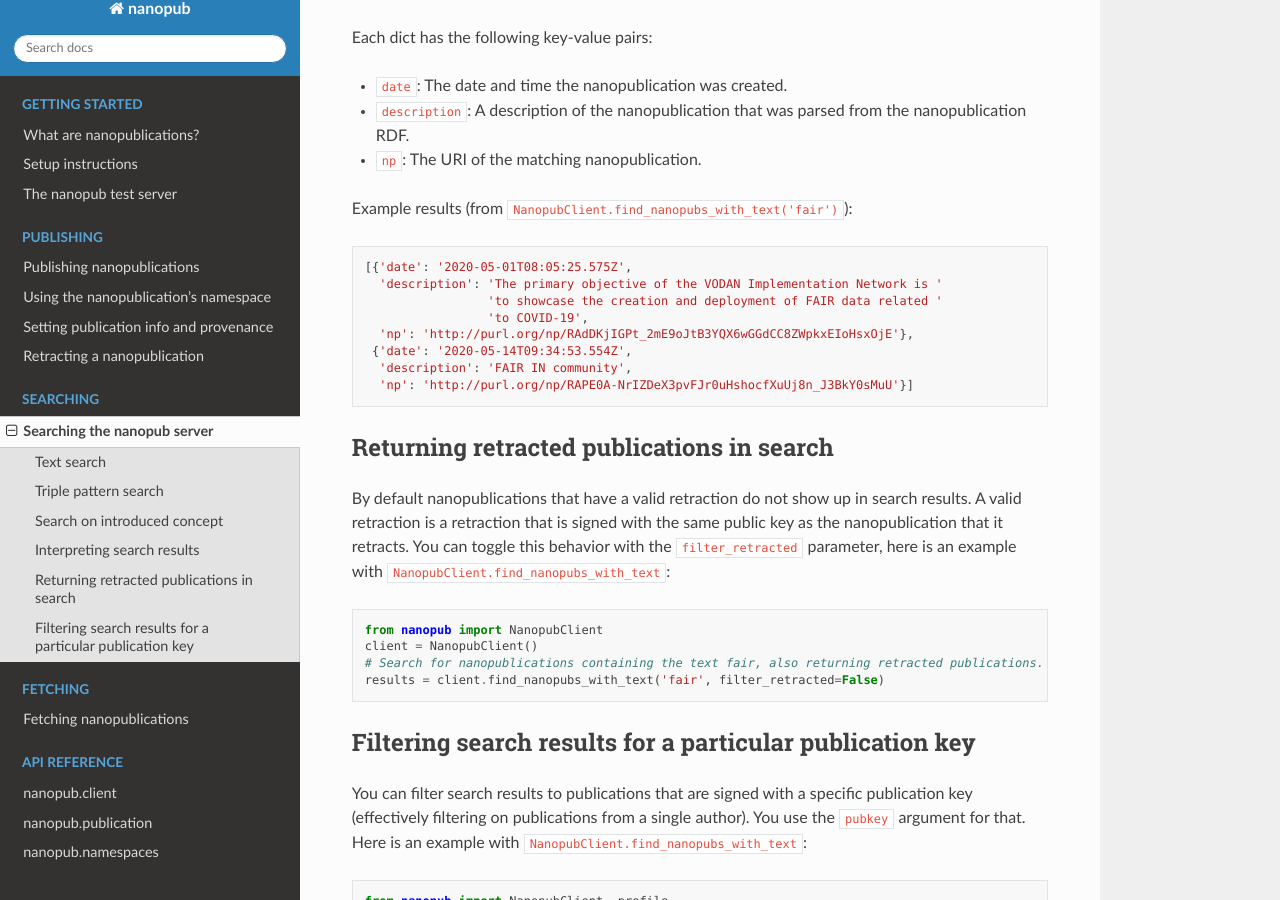
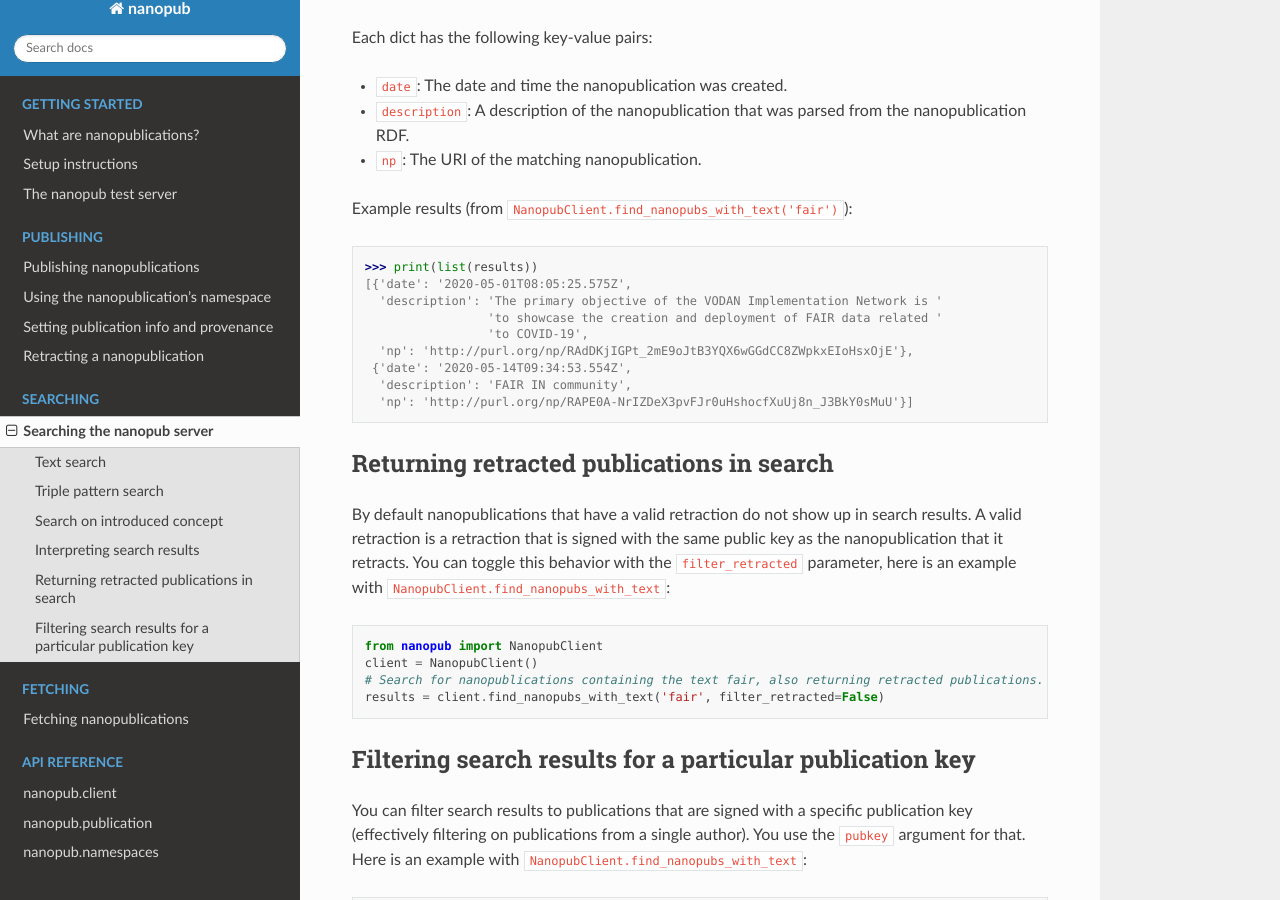
Before and after one commit to fair-workflows/nanopub, a Sphinx documentation site: the page built from docs/searching.md, in a window 1280 px wide and 900 px high, scrolled down 1040 px. Built offline with Sphinx 7.4.7 and the Read the Docs theme 2.0.0, drawn with Linux system fonts in a browser that asks for light colours; the version number is read from the project's files by our own code.

````diff
--- a/docs/searching.md
+++ b/docs/searching.md
@@ -42,6 +42,7 @@
 
 Example results (from `NanopubClient.find_nanopubs_with_text('fair')`):
 ```python
+>>> print(list(results))
 [{'date': '2020-05-01T08:05:25.575Z',
   'description': 'The primary objective of the VODAN Implementation Network is '
                  'to showcase the creation and deployment of FAIR data related '
````
